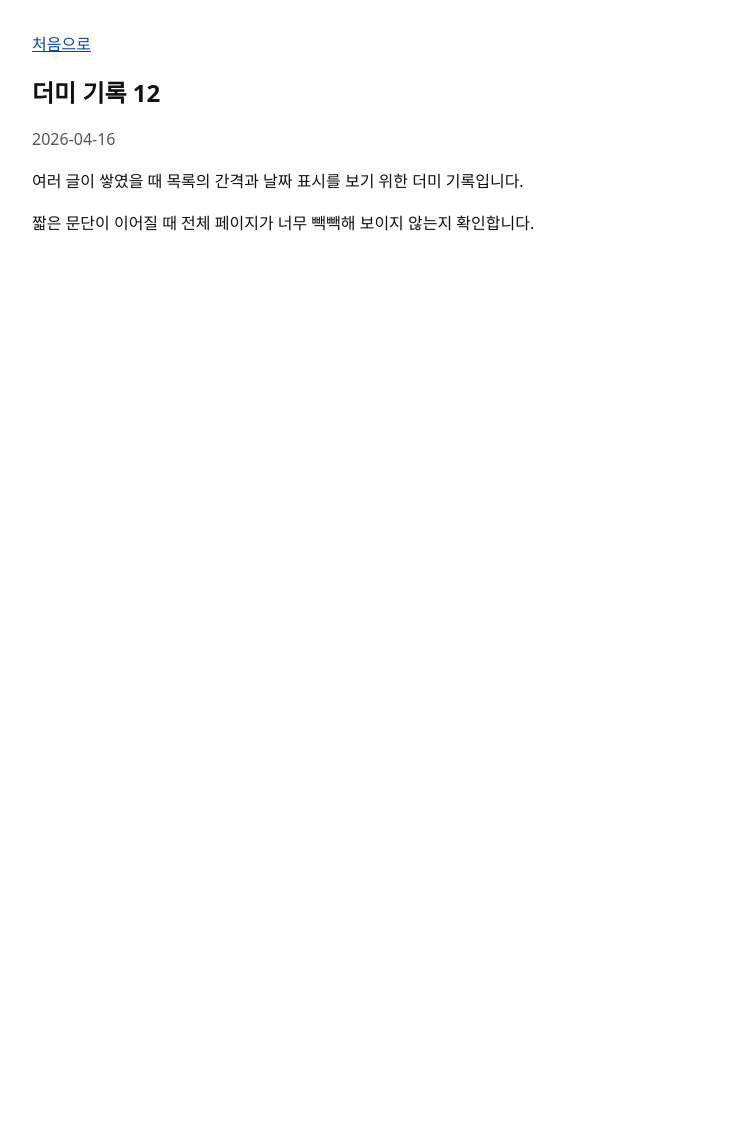
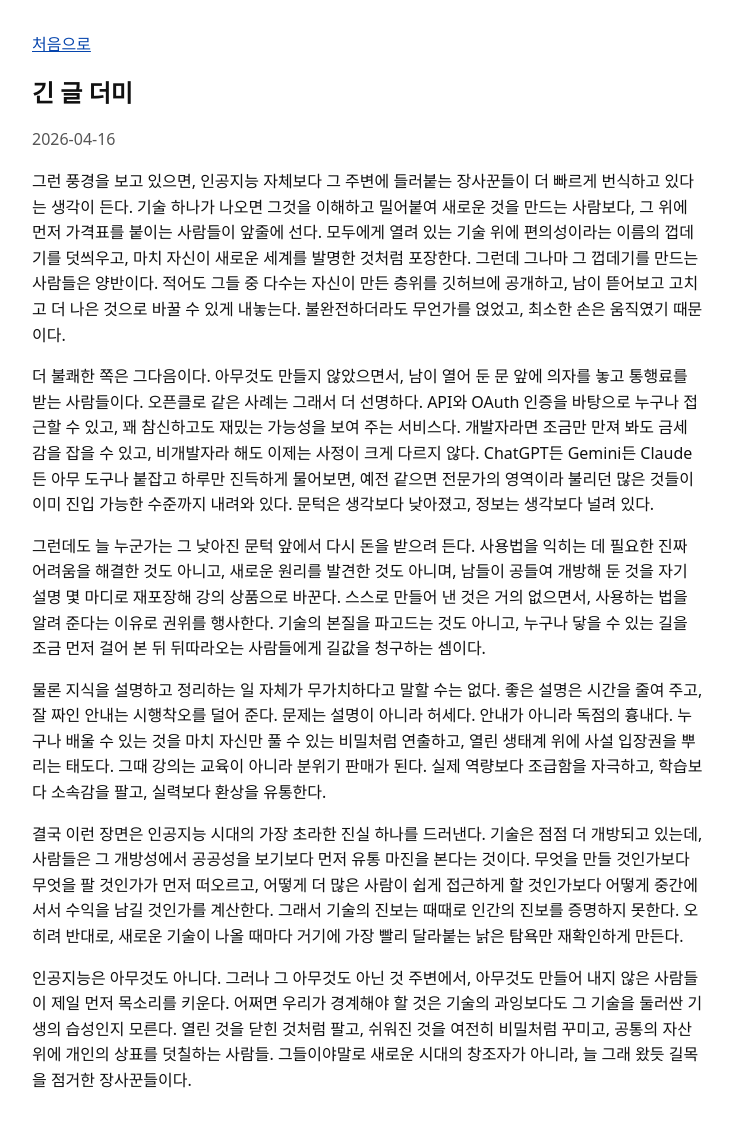
Before and after one commit to damagethundercat/damagethundercat.github.io, a Jekyll site: the page built from _posts/2026-04-16-dummy-note-12.md, in a window 1280 px wide. Shown: the whole page, without its empty margins (272-1005 px from the left). Built offline with Jekyll 4.4.1, drawn with Linux system fonts in a browser that asks for light colours; before the commit the page ends 900 px from its top, so only the background shows below that.

Commit message:
Add long dummy post content

```diff
--- a/_posts/2026-04-16-dummy-note-12.md
+++ b/_posts/2026-04-16-dummy-note-12.md
@@ -1,8 +1,16 @@
 ---
 layout: post
-title: 더미 기록 12
+title: 긴 글 더미
 ---
 
-여러 글이 쌓였을 때 목록의 간격과 날짜 표시를 보기 위한 더미 기록입니다.
+그런 풍경을 보고 있으면, 인공지능 자체보다 그 주변에 들러붙는 장사꾼들이 더 빠르게 번식하고 있다는 생각이 든다. 기술 하나가 나오면 그것을 이해하고 밀어붙여 새로운 것을 만드는 사람보다, 그 위에 먼저 가격표를 붙이는 사람들이 앞줄에 선다. 모두에게 열려 있는 기술 위에 편의성이라는 이름의 껍데기를 덧씌우고, 마치 자신이 새로운 세계를 발명한 것처럼 포장한다. 그런데 그나마 그 껍데기를 만드는 사람들은 양반이다. 적어도 그들 중 다수는 자신이 만든 층위를 깃허브에 공개하고, 남이 뜯어보고 고치고 더 나은 것으로 바꿀 수 있게 내놓는다. 불완전하더라도 무언가를 얹었고, 최소한 손은 움직였기 때문이다.
 
-짧은 문단이 이어질 때 전체 페이지가 너무 빽빽해 보이지 않는지 확인합니다.
+더 불쾌한 쪽은 그다음이다. 아무것도 만들지 않았으면서, 남이 열어 둔 문 앞에 의자를 놓고 통행료를 받는 사람들이다. 오픈클로 같은 사례는 그래서 더 선명하다. API와 OAuth 인증을 바탕으로 누구나 접근할 수 있고, 꽤 참신하고도 재밌는 가능성을 보여 주는 서비스다. 개발자라면 조금만 만져 봐도 금세 감을 잡을 수 있고, 비개발자라 해도 이제는 사정이 크게 다르지 않다. ChatGPT든 Gemini든 Claude든 아무 도구나 붙잡고 하루만 진득하게 물어보면, 예전 같으면 전문가의 영역이라 불리던 많은 것들이 이미 진입 가능한 수준까지 내려와 있다. 문턱은 생각보다 낮아졌고, 정보는 생각보다 널려 있다.
+
+그런데도 늘 누군가는 그 낮아진 문턱 앞에서 다시 돈을 받으려 든다. 사용법을 익히는 데 필요한 진짜 어려움을 해결한 것도 아니고, 새로운 원리를 발견한 것도 아니며, 남들이 공들여 개방해 둔 것을 자기 설명 몇 마디로 재포장해 강의 상품으로 바꾼다. 스스로 만들어 낸 것은 거의 없으면서, 사용하는 법을 알려 준다는 이유로 권위를 행사한다. 기술의 본질을 파고드는 것도 아니고, 누구나 닿을 수 있는 길을 조금 먼저 걸어 본 뒤 뒤따라오는 사람들에게 길값을 청구하는 셈이다.
+
+물론 지식을 설명하고 정리하는 일 자체가 무가치하다고 말할 수는 없다. 좋은 설명은 시간을 줄여 주고, 잘 짜인 안내는 시행착오를 덜어 준다. 문제는 설명이 아니라 허세다. 안내가 아니라 독점의 흉내다. 누구나 배울 수 있는 것을 마치 자신만 풀 수 있는 비밀처럼 연출하고, 열린 생태계 위에 사설 입장권을 뿌리는 태도다. 그때 강의는 교육이 아니라 분위기 판매가 된다. 실제 역량보다 조급함을 자극하고, 학습보다 소속감을 팔고, 실력보다 환상을 유통한다.
+
+결국 이런 장면은 인공지능 시대의 가장 초라한 진실 하나를 드러낸다. 기술은 점점 더 개방되고 있는데, 사람들은 그 개방성에서 공공성을 보기보다 먼저 유통 마진을 본다는 것이다. 무엇을 만들 것인가보다 무엇을 팔 것인가가 먼저 떠오르고, 어떻게 더 많은 사람이 쉽게 접근하게 할 것인가보다 어떻게 중간에 서서 수익을 남길 것인가를 계산한다. 그래서 기술의 진보는 때때로 인간의 진보를 증명하지 못한다. 오히려 반대로, 새로운 기술이 나올 때마다 거기에 가장 빨리 달라붙는 낡은 탐욕만 재확인하게 만든다.
+
+인공지능은 아무것도 아니다. 그러나 그 아무것도 아닌 것 주변에서, 아무것도 만들어 내지 않은 사람들이 제일 먼저 목소리를 키운다. 어쩌면 우리가 경계해야 할 것은 기술의 과잉보다도 그 기술을 둘러싼 기생의 습성인지 모른다. 열린 것을 닫힌 것처럼 팔고, 쉬워진 것을 여전히 비밀처럼 꾸미고, 공통의 자산 위에 개인의 상표를 덧칠하는 사람들. 그들이야말로 새로운 시대의 창조자가 아니라, 늘 그래 왔듯 길목을 점거한 장사꾼들이다.
```
